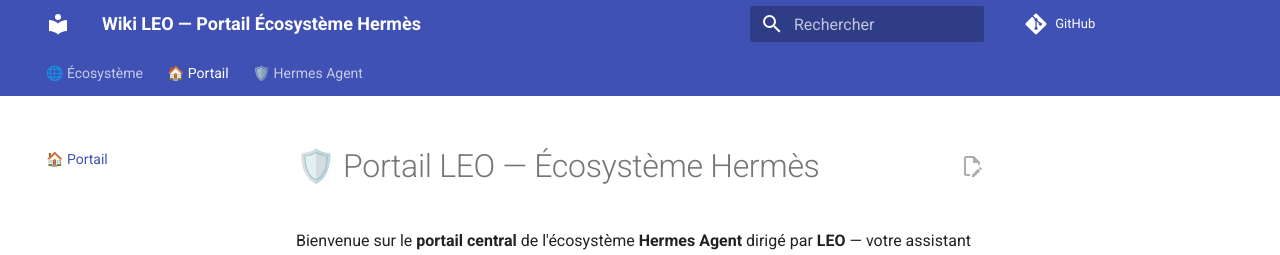
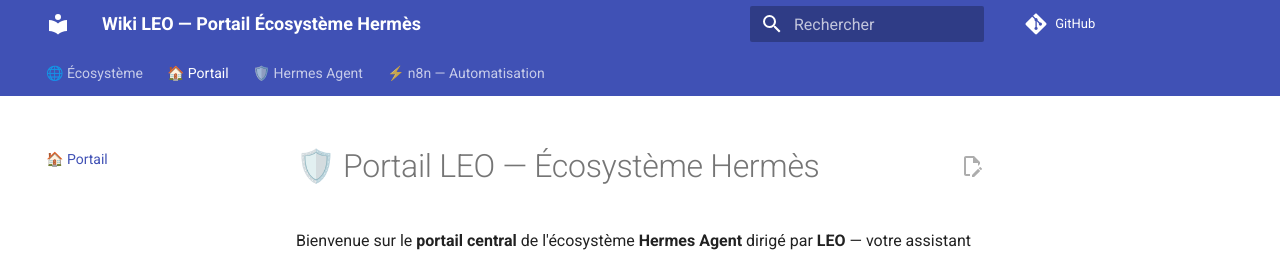
Before and after one commit to christophedanhier-hash/hermes-wiki, an MkDocs documentation site: the page built from docs/index.md, in a window 1280 px wide and 900 px high. Shown: the top 255 px of the window. Built offline with MkDocs 1.6.1 and Material for MkDocs 9.7.7, drawn with Linux system fonts in a browser that asks for light colours; comment, search, counter and statistics services are not loaded; some of the changed lines change nothing that is shown.

Commit message:
Déplace n8n dans section dédiée (hors Hermes Agent)

```diff
--- a/mkdocs.yml
+++ b/mkdocs.yml
@@ -70,8 +70,9 @@
         - Dashboards: hermes/utilisation/dashboards.md
         - 💾 Backup & Recovery: hermes/utilisation/backup-recovery.md
       - 📋 Changelog: hermes/changelog.md
-      - ⚡ n8n — Automatisation: hermes/outils/n8n.md
       - Aller plus loin:
         - Dépannage: hermes/aller-plus-loin/troubleshooting.md
         - Références: hermes/aller-plus-loin/references.md
       - 📋 État des lieux: hermes/etat-des-lieux.md
+  - ⚡ n8n — Automatisation:
+    - Présentation: hermes/outils/n8n.md
```
